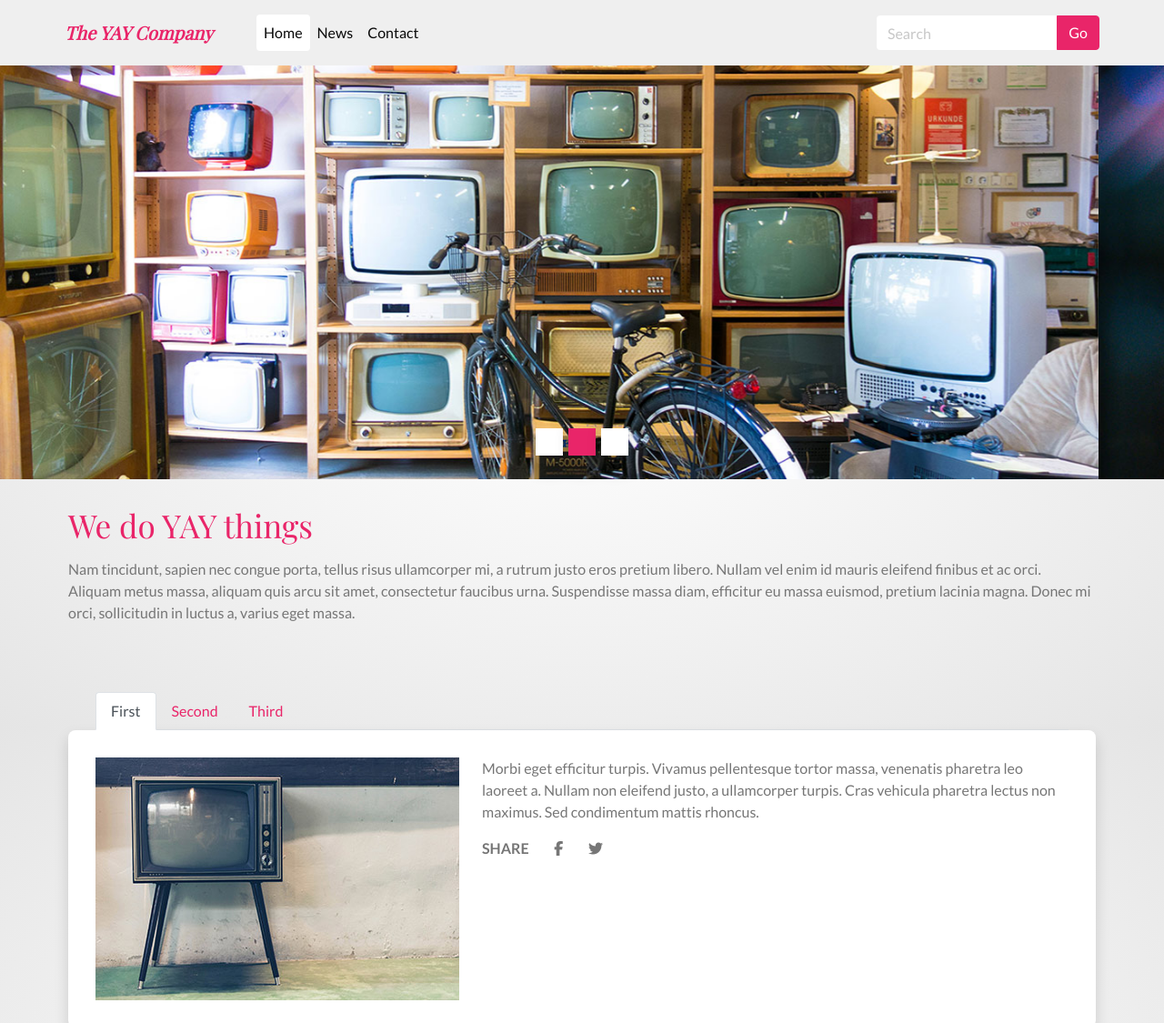
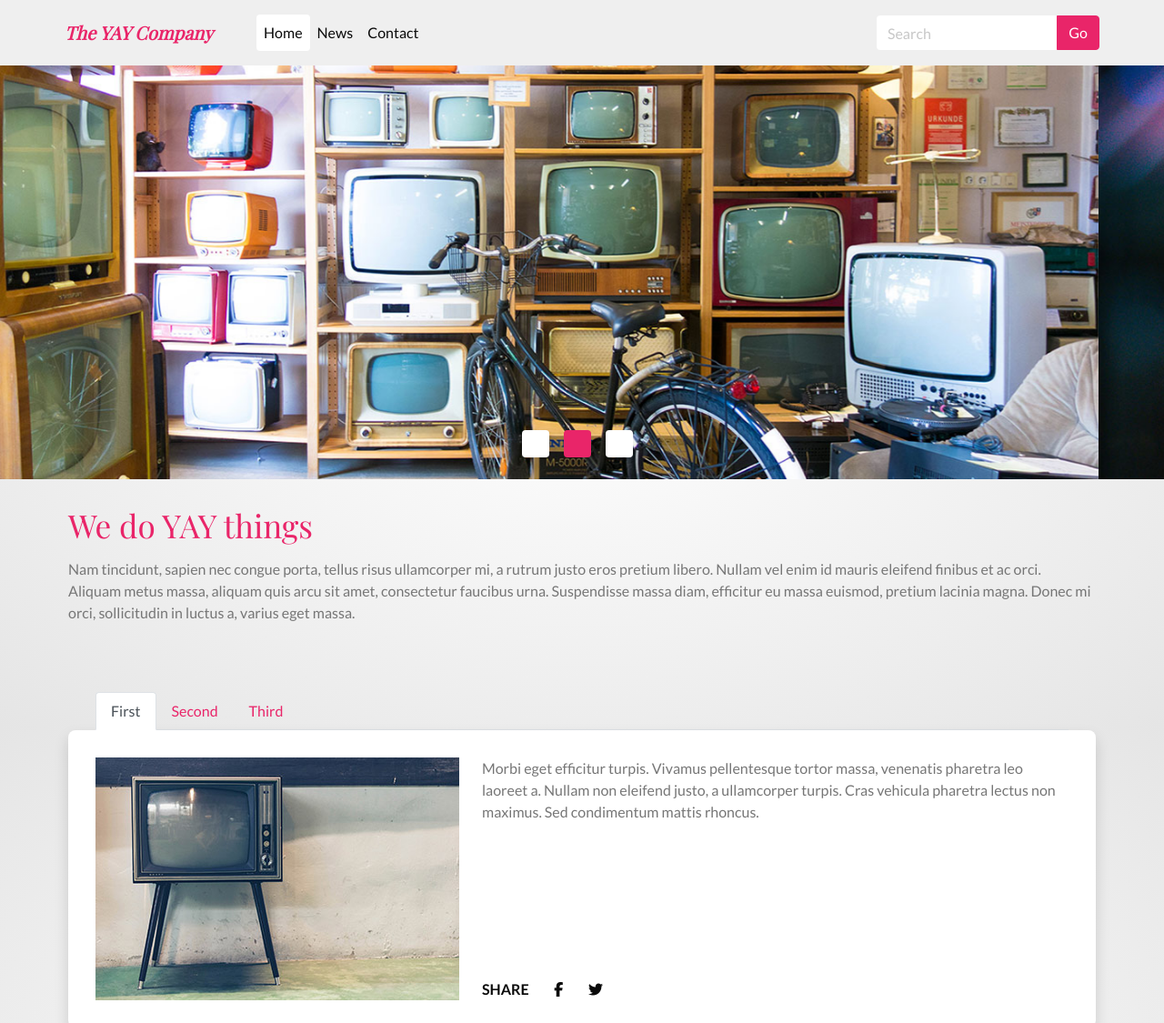
Before and after one commit to Noroff-FEU-Assignments/css-frameworks-ca-toratapp, a plain HTML site: page index.html in a window 1280 px wide. Shown: the top 1125 px of the page at 91% size. Drawn offline with nearby package versions, Linux system fonts and the light colour scheme; a web font is replaced by a local one.

Commit message:
Rounded indicators fix, some typography adjustments
Also color on share fix

```diff
--- a/index.html
+++ b/index.html
@@ -77,22 +77,21 @@
           class="home-carousel carousel slide"
           data-ride="carousel"
         >
-          <ol class="carousel-indicators">
+          <ol class="carousel-indicators mb-4">
             <li
               data-target="#carouselExampleIndicators"
               data-slide-to="0"
-              class="active"
-              id="indicator-1"
+              class="active shadow rounded"
             ></li>
             <li
               data-target="#carouselExampleIndicators"
               data-slide-to="1"
-              id="indicator-2"
+              class="shadow rounded"
             ></li>
             <li
               data-target="#carouselExampleIndicators"
               data-slide-to="2"
-              id="indicator-3"
+              class="shadow rounded"
             ></li>
           </ol>
           <div class="carousel-inner">
@@ -164,7 +163,7 @@
                   class="w-100"
                   alt="Old TV on a stand on a green floor in front of a white wall"
                 />
-                <div class="accordion__share-socials">
+                <div class="home__scare-socials accordion__share-socials">
                   <span>SHARE</span>
                   <i class="fa-brands fa-facebook-f"></i>
                   <i class="fa-brands fa-twitter"></i>
@@ -206,7 +205,7 @@
                   class="w-100"
                   alt="Miscellaneous framed pictures hanging on a red wall. Pictures of coffee, a music poster, cars."
                 />
-                <div class="accordion__share-socials">
+                <div class="home__scare-socials accordion__share-socials">
                   <span>SHARE</span>
                   <i class="fa-brands fa-facebook-f"></i>
                   <i class="fa-brands fa-twitter"></i>
@@ -248,7 +247,7 @@
                   class="w-100"
                   alt="Cracked, small, dark window and a rusty wall."
                 />
-                <div class="accordion__share-socials">
+                <div class="home__scare-socials accordion__share-socials">
                   <span>SHARE</span>
                   <i class="fa-brands fa-facebook-f"></i>
                   <i class="fa-brands fa-twitter"></i>
@@ -325,7 +324,7 @@
                     justo, a ullamcorper turpis. Cras vehicula pharetra lectus
                     non maximus. Sed condimentum mattis rhoncus.
                   </p>
-                  <div class="accordion__share-socials">
+                  <div class="home__scare-socials tablist__share-socials">
                     <span>SHARE</span>
                     <i class="fa-brands fa-facebook-f"></i>
                     <i class="fa-brands fa-twitter"></i>
@@ -354,7 +353,7 @@
                     justo, a ullamcorper turpis. Cras vehicula pharetra lectus
                     non maximus. Sed condimentum mattis rhoncus.
                   </p>
-                  <div class="accordion__share-socials">
+                  <div class="home__scare-socials tablist__share-socials">
                     <span>SHARE</span>
                     <i class="fa-brands fa-facebook-f"></i>
                     <i class="fa-brands fa-twitter"></i>
@@ -383,7 +382,7 @@
                     justo, a ullamcorper turpis. Cras vehicula pharetra lectus
                     non maximus. Sed condimentum mattis rhoncus.
                   </p>
-                  <div class="accordion__share-socials">
+                  <div class="home__scare-socials tablist__share-socials">
                     <span>SHARE</span>
                     <i class="fa-brands fa-facebook-f"></i>
                     <i class="fa-brands fa-twitter"></i>
--- a/sass/partials/_home.scss
+++ b/sass/partials/_home.scss
@@ -11,19 +11,15 @@
     }
 }
 
-.rounded-and-shadow-indicators {
-    box-shadow: 0 0.5rem 1rem rgba(0, 0, 0, 0.15) !important;
-    border-radius: 0.25rem !important;
-}
-
-#indicator-1, #indicator-2, #indicator-3 {
-    @extend .rounded-and-shadow-indicators;
-}
-
 .carousel-indicators li {
     height: 30px;
     width: 30px;
     opacity: 1;
+    background-clip: border-box;
+    border-top: 0;
+    border-bottom: 0;
+    margin-right: 13px;
+    margin-right: 13px;
 }
 
 .carousel-indicators .active {
@@ -49,6 +45,14 @@
 .card--border-bottom-radius {
     border-bottom-left-radius: 0.5rem !important;
     border-bottom-right-radius: 0.5rem !important;
+}
+
+.home__scare-socials {
+    display: flex;
+    justify-content: space-between;
+    align-items: center;
+    width: 133px;
+    color: $navbar-light-active-color !important;
 }
 
 .accordion {
@@ -80,10 +84,6 @@
     }
 
     .accordion__share-socials {
-        display: flex;
-        justify-content: space-between;
-        align-items: center;
-        width: 133px;
         margin: 15px auto;
 
         span {
@@ -116,12 +116,8 @@
 .home-tab-content {
     padding: 30px 30px;
 
-    .accordion__share-socials {
-        display: flex;
-        justify-content: space-between;
-        align-items: center;
-        width: 133px;
-        margin: 15px 0;
+    .tablist__share-socials {
+        margin: 15px 0 0 0;
 
         span {
             font-weight: 700;
@@ -135,5 +131,11 @@
 
     .tablist__paragraph-and-share {
         flex: 3;
+        display: flex;
+        flex-direction: column;
+
+        p {
+            flex: 1;
+        }
     }
 }
--- a/sass/partials/_news.scss
+++ b/sass/partials/_news.scss
@@ -9,6 +9,10 @@
 .news-h1 {
     margin-top: 110px;
     margin-bottom: 50px;
+}
+
+.page-link {
+    font-weight: 700;
 }
 
 .news__col-container {
@@ -39,6 +43,7 @@
     text-transform: uppercase;
     width: auto;
     border: none;
+    font-weight: 700;
 }
 
 .news__btn:before {
```
Also changed, not shown: css/style.css, 1 other file.
